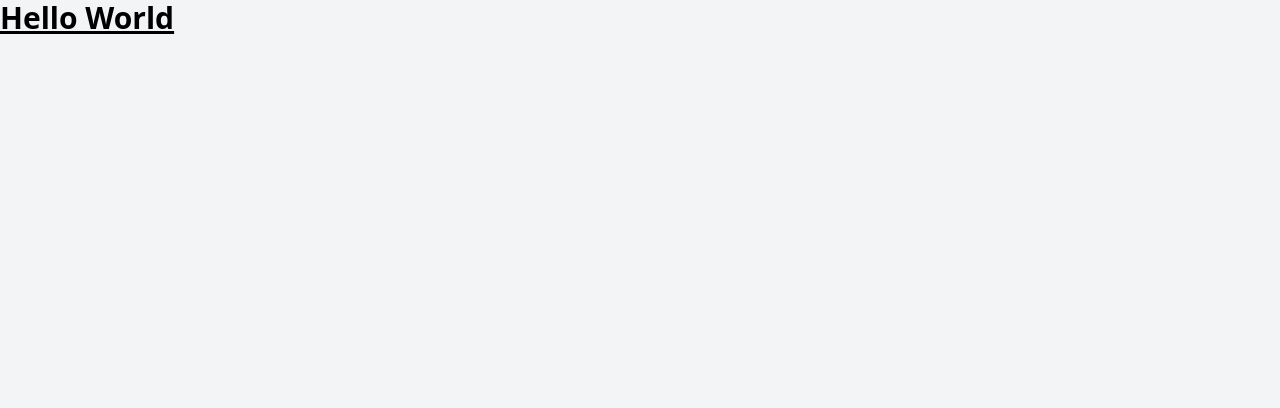
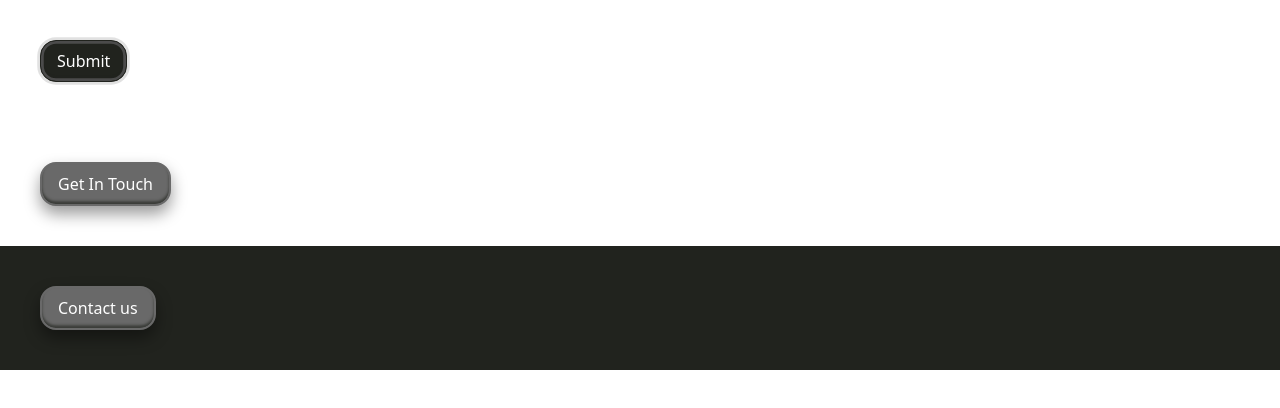
Before and after one commit to daaf-technologies/daaf-website, a SvelteKit app: page / in a window 1280 px wide. Shown: the top 408 px of the page. Built offline with nearby package versions, Linux system fonts and the light colour scheme.

Commit message:
feat(#14): :sparkles: Implemented a button component with two variants

```diff
--- /dev/null
+++ b/src/lib/components/design/button/button.svelte
@@ -0,0 +1,39 @@
+<script lang="ts">
+	import type { Snippet } from 'svelte';
+	import PrimaryButton from './primary-button.svelte';
+	import SecondaryButton from './secondary-button.svelte';
+
+	interface ButtonPropsType {
+		children: Snippet;
+		onclick?: () => void;
+		type?: 'submit' | 'button';
+		variant: 'primary' | 'secondary';
+		loading?: boolean;
+		disabled?: boolean;
+		left?: Snippet;
+		right?: Snippet;
+		class?: string;
+	}
+
+	const {
+		children,
+		onclick,
+		type = 'button',
+		variant = 'primary',
+		loading,
+		disabled,
+		left,
+		right,
+		class: className
+	}: ButtonPropsType = $props();
+</script>
+
+{#if variant === 'primary'}
+	<PrimaryButton {disabled} {loading} {onclick} {type} {left} {right} class={className}>
+		{@render children()}
+	</PrimaryButton>
+{:else}
+	<SecondaryButton {disabled} {loading} {onclick} {type} {left} {right} class={className}>
+		{@render children()}
+	</SecondaryButton>
+{/if}
--- /dev/null
+++ b/src/lib/components/design/button/index.ts
@@ -0,0 +1,3 @@
+import Button from './button.svelte';
+
+export default Button;
--- /dev/null
+++ b/src/lib/components/design/button/primary-button.svelte
@@ -0,0 +1,56 @@
+<script lang="ts">
+	import type { Snippet } from 'svelte';
+
+	interface ButtonPropsType {
+		children: Snippet;
+		onclick?: () => void;
+		type?: 'submit' | 'button';
+		loading?: boolean;
+		disabled?: boolean;
+		left?: Snippet;
+		right?: Snippet;
+		class?: string;
+	}
+
+	const {
+		children,
+		onclick,
+		type,
+		loading,
+		disabled,
+		left,
+		right,
+		class: className
+	}: ButtonPropsType = $props();
+</script>
+
+<button {onclick} {type} {disabled} aria-disabled={loading} class={className}>
+	{@render left?.()}
+	{@render children()}
+	{@render right?.()}
+</button>
+
+<style>
+	button {
+		cursor: pointer;
+		color: #fff;
+		padding: 8px 16px;
+		border-radius: 16px;
+		background: #21231e;
+		border: 1.5px solid #21231e;
+		/* box-shadow:
+			0 0 0 2.76px #8d8d8d42,
+			inset 0 0 0 2.76px #4b4b4b,
+			inset 0 -2.76px 2.76px 0 #21221f; */
+		box-shadow:
+			0 0 0 2.76px #8d8d8d42,
+			inset 0 0 0 2.76px #4b4b4b,
+			inset 0 -2.76px 2.76px 0 #21221f;
+	}
+
+	button[disabled],
+	button[aria-disabled='true'] {
+		opacity: 0.5;
+		cursor: not-allowed;
+	}
+</style>
--- /dev/null
+++ b/src/lib/components/design/button/secondary-button.svelte
@@ -0,0 +1,51 @@
+<script lang="ts">
+	import type { Snippet } from 'svelte';
+
+	interface ButtonPropsType {
+		children: Snippet;
+		onclick?: () => void;
+		type?: 'submit' | 'button';
+		loading?: boolean;
+		disabled?: boolean;
+		left?: Snippet;
+		right?: Snippet;
+		class?: string;
+	}
+
+	const {
+		children,
+		onclick,
+		type,
+		loading,
+		disabled,
+		left,
+		right,
+		class: className
+	}: ButtonPropsType = $props();
+</script>
+
+<button {onclick} {type} {disabled} aria-disabled={loading} class={className}>
+	{@render left?.()}
+	{@render children()}
+	{@render right?.()}
+</button>
+
+<style>
+	button {
+		cursor: pointer;
+		color: #fff;
+		padding: 8px 16px;
+		border-radius: 16px;
+		background: #696969;
+		border: 2.5px solid #696969;
+		box-shadow:
+			0px 8px 16px rgba(0, 0, 0, 0.4),
+			0px -2.76px 2.76px #393b37 inset;
+	}
+
+	button[disabled],
+	button[aria-disabled='true'] {
+		opacity: 0.5;
+		cursor: not-allowed;
+	}
+</style>
--- a/src/routes/+page.svelte
+++ b/src/routes/+page.svelte
@@ -1,8 +1,17 @@
-<h1 class="text-3xl font-bold underline">Hello World</h1>
+<script>
+	import Button from '$lib/components/design/button';
+</script>
 
-<style lang="postcss">
-	@reference "tailwindcss";
-	:global(html) {
-		background-color: theme(--color-gray-100);
-	}
-</style>
+<!-- <h1 class="text-3xl font-bold underline">Hello World</h1> -->
+
+<div class="p-10">
+	<Button variant="primary" class="button">Submit</Button>
+</div>
+
+<div class="p-10">
+	<Button variant="secondary" class="button">Get In Touch</Button>
+</div>
+
+<div class="bg-[#21231E] p-10">
+	<Button variant="secondary" class="contact-button">Contact us</Button>
+</div>
```
